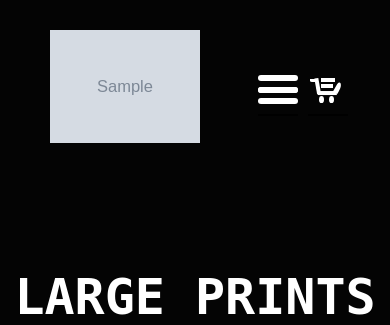
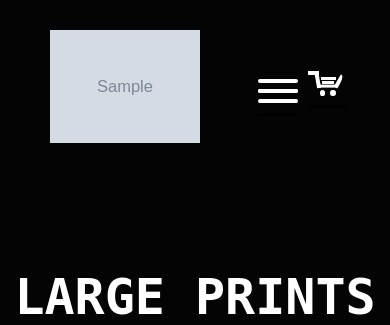
Before and after one commit to Art-Ecommerce-LLC/brigart, a FastAPI app: template src/templates/index.html in a window 390 px wide. Shown: the top 325 px of the page. Run offline with FastAPI, Linux system fonts and the light colour scheme; the template is opened without the code that fills it: most values are stand-ins (such as "Sample title", 1, 10 or a date in 2020); grey boxes marked "Sample" are stand-in pictures; parts of the project's set-up code (start-up, migrations or seed data) failed here and were passed over.

Commit message:
new changes v7

```diff
--- a/src/static/styles.css
+++ b/src/static/styles.css
@@ -16,6 +16,7 @@
     --hamburger-menu-icon-width: 40px;
 
 }
+
 .hamburger-icon{
     display: flex;
     justify-content: center;
@@ -23,23 +24,37 @@
 
 }
 
-.icon-cart {
+.shopping_cart_icon {
+    margin-bottom: 15px;
+}
+.icon-wrapper {
+    height: 56px;
+
+}
+.icon-cart{
+    display: flex;
+    justify-content: center;
+    align-items: center;
+    height: 44px;
+    border-bottom: 2px solid black;
+}
+
+.icon-wrapper {
     width: var(--shopping-cart-icon-width);
     height: var(--shopping-cart-icon-height);
     position: relative;
     overflow: hidden;
-    border-bottom: 2px solid black;
+}
 
-  }
-.icon-cart:hover{
+.icon-cart:hover {
     border-bottom: 2px solid var(--background-color-blue);
 }
 
-.icon-cart .cart-line-1 {
-    width: 15%;
+.icon-wrapper .cart-line-1 {
+    width: 30%;
     height: 7%;
     position: absolute;
-    left: 4%;
+    right:73%;
     top: 35%;
     /* -webkit-transform: rotate(5deg);
     -moz-transform: rotate(5deg);
@@ -49,12 +64,12 @@
     border-bottom-left-radius: 35%;
 }
 
-.icon-cart .cart-line-2 {
+.icon-wrapper .cart-line-2 {
     width: 39%;
     height: 7%;
     position: absolute;
     left: 6%;
-    top: 45%;
+    top: 47%;
     -webkit-transform: rotate(80deg);
     -moz-transform: rotate(80deg);
     -ms-transform: rotate(80deg);
@@ -62,13 +77,13 @@
     background-color: #000;
 }
 
-.icon-cart .cart-line-2:before {
+.icon-wrapper .cart-line-2:before {
     content: "";
-    width: 120%;
-    height: 100%;
+    width: 125%;
+    height: 90%;
     position: absolute;
-    left: 45%;
-    top: -220%;
+    left: 40%;
+    top: -210%;
     -webkit-transform: rotate(-80deg);
     -moz-transform: rotate(-80deg);
     -ms-transform: rotate(-80deg);
@@ -78,26 +93,26 @@
 
 .icon-cart .cart-line-2:after {
     content: "";
-    width: 70%;
-    height: 120%;
+    width: 87%;
+    height: 113%;
     position: absolute;
-    left: 49%;
-    top: -520%;
+    left: 40%;
+    top: -549%;
     background-color: inherit;
     -webkit-transform: rotate(40deg);
     -moz-transform: rotate(40deg);
     -ms-transform: rotate(40deg);
     transform: rotate(40deg);
     border-top-left-radius: 70%;
-    border-bottom-left-radius: 25%;
+    border-bottom-left-radius: 10%;
 }
 
 .icon-cart .cart-line-3 {
     width: 30%;
-    height: 7%;
+    height: 5%;
     position: absolute;
-    left: 33%;
-    top: 45%;
+    left: 35%;
+    top: 53%;
     background-color: #000;
 }
 
@@ -112,13 +127,13 @@
 }
 
 .icon-cart .cart-wheel {
-    width: 12%;
-    height: 12%;
+    width: 13%;
+    height: 11%;
     background-color: #000;
     border-radius: 100%;
     position: absolute;
-    left: 28%;
-    bottom: 20%;
+    left: 30%;
+    bottom: 19%;
 }
 
 .icon-cart .cart-wheel:after {
@@ -152,7 +167,7 @@
 #nav-icon3 span{
     display: block;
     position: absolute;
-    height: 6px;
+    height: 4.5px;
     width: 100%;
     background: white;
     border-radius: 9px;
@@ -171,15 +186,15 @@
 
 
 #nav-icon3 span:nth-child(1) {
-    top: 15px;
+    top: 19px;
 }
 
 #nav-icon3 span:nth-child(2),#nav-icon3 span:nth-child(3) {
-    top: 27px;
+    top: 29px;
 }
 
 #nav-icon3 span:nth-child(4) {
-    top: 38px;
+    top: 39px;
 }
 
 
@@ -262,18 +277,13 @@ body {
     text-decoration: none;
     font-size: 27px;
     transition: color 0.3s;
+    height: 44px;
 }
-.home {
-    margin-right: 40px;
-}
-
-.giclee {
-    margin-right: 40px;
-}
-
+.home,
+.giclee,
 .shop {
     margin-right: 40px;
-
+    margin-top: 20px;
 }
 .navbar a:hover {
     text-decoration: underline var(--background-color-blue) 2px;
@@ -553,7 +563,18 @@ body {
 } */
 /* Media Queries */
 @media (max-width: 827px) {
-
+    .icon-wrapper {
+        border-bottom: 2px solid black;
+    }
+    .icon-wrapper:hover{
+        border-bottom: 2px solid var(--background-color-blue);
+    }
+    .icon-cart {
+        border-bottom: 0
+    }
+    .icon-cart:hover{
+        border-bottom: 0
+    }
     .cart-quantity-mobile {
         display:inline-block;
         color: white;
--- a/src/templates/index.html
+++ b/src/templates/index.html
@@ -20,10 +20,11 @@
         <a class= "shop" href="/shop_art_menu">SHOP ART</a>
         <a href="/shop_art">
             <div class="icon-cart" style="clear: left; float: left">
-                <div class="cart-line-1" style="background-color: white;"></div>
-                <div class="cart-line-2" style="background-color: white;"></div>
-                <div class="cart-line-3" style="background-color: white;"></div>
-                <div class="cart-wheel" style="background-color: white;"></div>
+                <div class="icon-wrapper">
+                    <div class="cart-line-1" style="background-color: white;"></div>
+                    <div class="cart-line-2" style="background-color: white;"></div>
+                    <div class="cart-line-3" style="background-color: white;"></div>
+                    <div class="cart-wheel" style="background-color: white;"></div></div>
             </div>
         </a>
         <span id="cartQuantity" class="cart-quantity"></span>
@@ -42,11 +43,12 @@
         <div class = "shopping_cart_icon">
             <a href="/shop_art">
                 <div class="icon-cart" style="clear: left; float: left">
+                <div class="icon-wrapper">
                     <div class="cart-line-1" style="background-color: white;"></div>
                     <div class="cart-line-2" style="background-color: white;"></div>
-                    <div class="cart-line-3"style="background-color: white;"></div>
-                    <div class="cart-wheel"style="background-color: white;"></div>
-                    </div>
+                    <div class="cart-line-3" style="background-color: white;"></div>
+                    <div class="cart-wheel" style="background-color: white;"></div></div>
+            </div>
             </a>
         </div>
         <span id="mobileCartQuantity" class="cart-quantity-mobile"></span>
```
